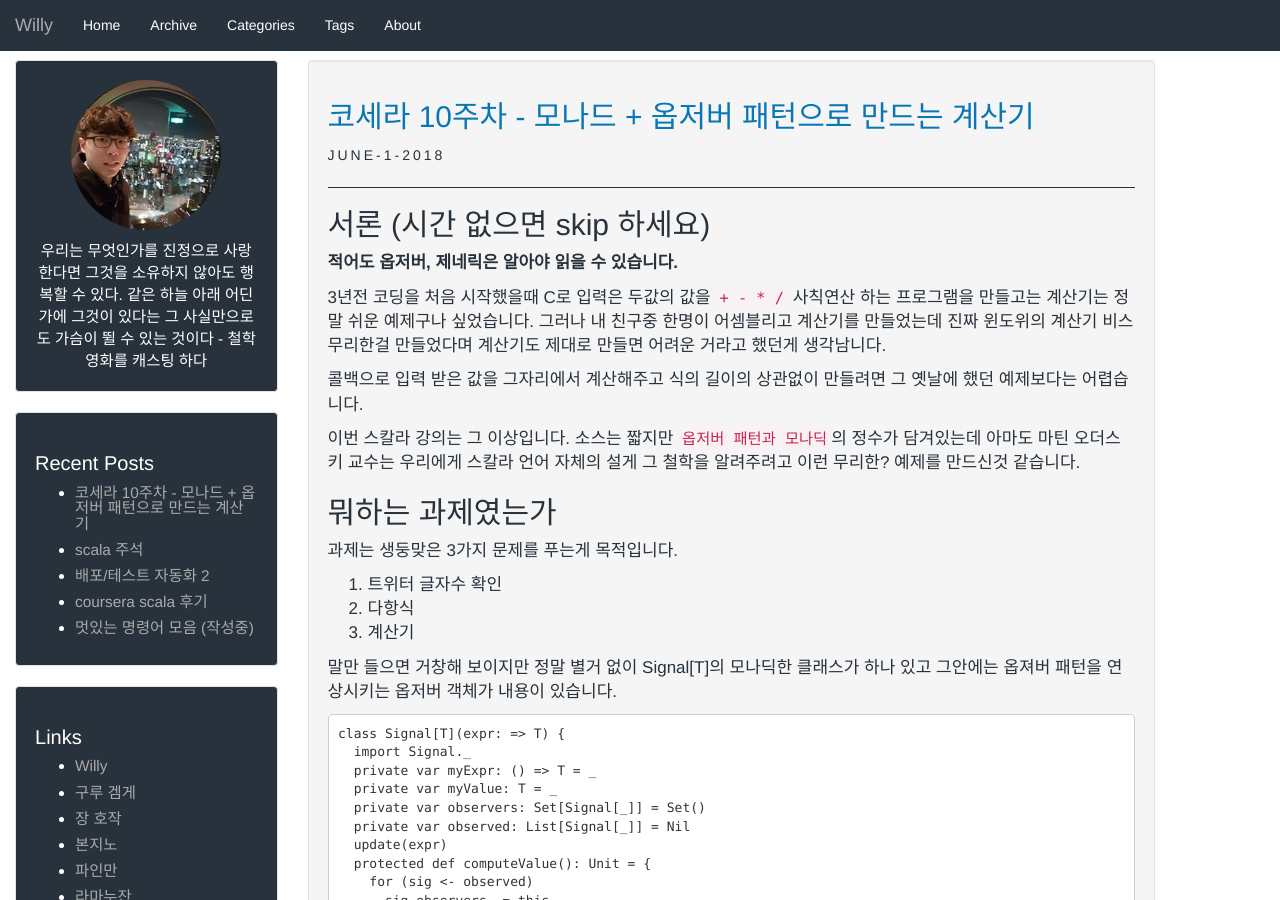
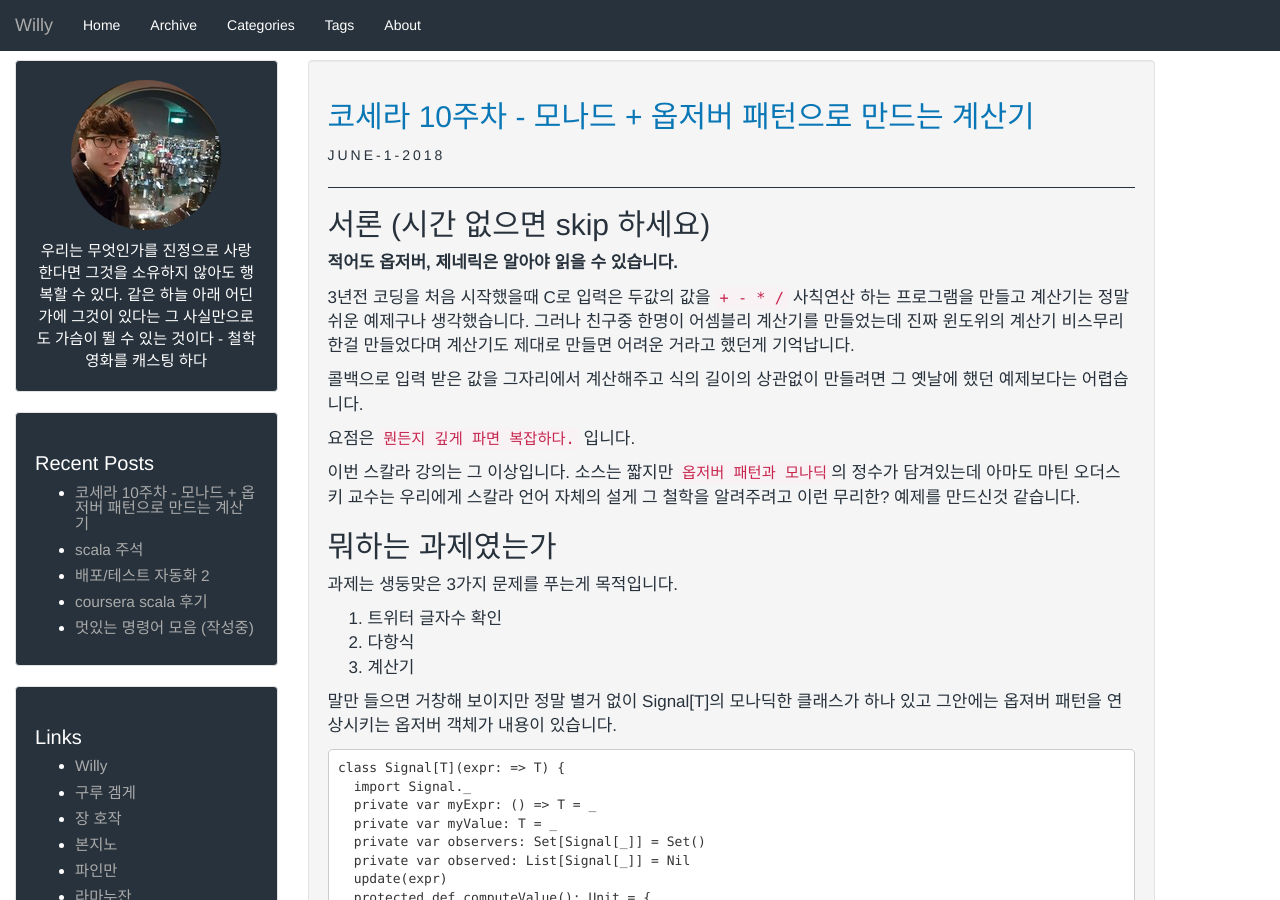
Before and after one commit to qowns8/qowns8.github.io, a Jekyll site: the page built from _posts/2018-06-01-CourScala10.md, in a window 1280 px wide and 900 px high. Built offline with Jekyll 4.4.1, drawn with Linux system fonts in a browser that asks for light colours.

Commit message:
코세라

```diff
--- a/_posts/2018-06-01-CourScala10.md
+++ b/_posts/2018-06-01-CourScala10.md
@@ -14,10 +14,13 @@ tags:
 
 **적어도 옵저버, 제네릭은 알아야 읽을 수 있습니다.**
 
-3년전 코딩을 처음 시작했을때 C로 입력은 두값의 값을 `+ - * /` 사칙연산 하는 프로그램을 만들고는 계산기는 정말 쉬운 예제구나 싶었습니다.
-그러나 내 친구중 한명이 어셈블리고 계산기를 만들었는데 진짜 윈도위의 계산기 비스무리한걸 만들었다며 계산기도 제대로 만들면 어려운 거라고 했던게 생각남니다.
+3년전 코딩을 처음 시작했을때 C로 입력은 두값의 값을 `+ - * /` 사칙연산 하는 프로그램을 만들고
+계산기는 정말 쉬운 예제구나 생각했습니다. 그러나 친구중 한명이 어셈블리 계산기를 만들었는데
+진짜 윈도위의 계산기 비스무리한걸 만들었다며 계산기도 제대로 만들면 어려운 거라고 했던게 기억납니다.
 
 콜백으로 입력 받은 값을 그자리에서 계산해주고 식의 길이의 상관없이 만들려면 그 옛날에 했던 예제보다는 어렵습니다.
+
+요점은 `뭔든지 깊게 파면 복잡하다.` 입니다.
 
 이번 스칼라 강의는 그 이상입니다. 소스는 짧지만 `옵저버 패턴과 모나딕`의 정수가 담겨있는데 아마도 마틴 오더스키 교수는 우리에게
 스칼라 언어 자체의 설게 그 철학을 알려주려고 이런 무리한? 예제를 만드신것 같습니다.
@@ -112,7 +115,8 @@ tags:
           }
         }
 
-eval은 evaluation 평가 라는 뜻 인데 스칼라 코세라 강의를 보면 주로 컴파일되면서 구문이 어떻게 해석된다는 뉘앙스로 많이 사용합니다.
+eval은 evaluation 평가 라는 뜻 인데 스칼라 코세라 강의를 보면 주로 컴파일되면서
+구문이 어떻게 해석된다는 뉘앙스로 많이 사용합니다.
 실제계산을 해주는 부분입니다.
 
 computeValus는 우리가 계산결과를 나타냅니다. computeValues는
```
